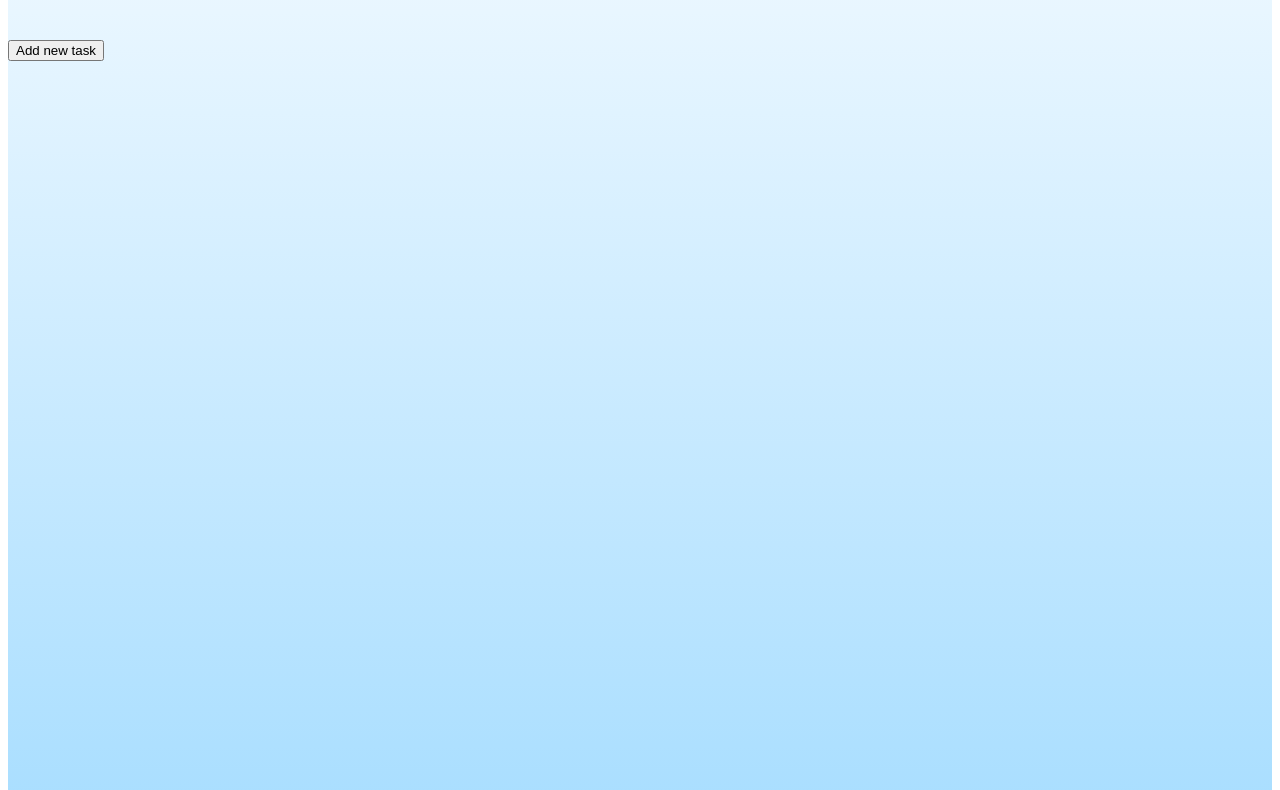
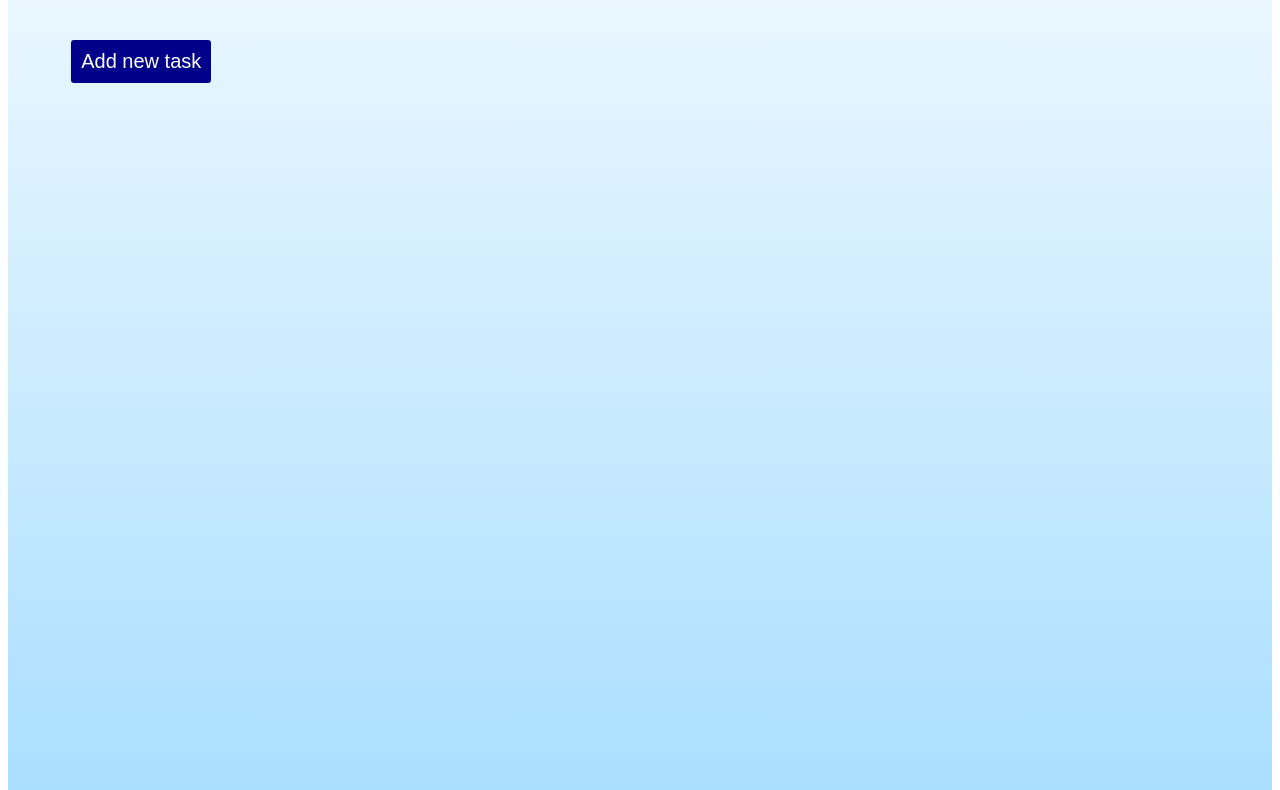
Before and after one commit to Valentina-2608/Task_managing_system, a plain HTML site: page index.html in a window 1280 px wide. Shown: the part 98-888 px from the top of the page. Drawn offline with Linux system fonts and the light colour scheme.

Commit message:
Add styles for block_new_task and button inside this block

```diff
--- a/css/style.css
+++ b/css/style.css
@@ -21,3 +21,22 @@
     color:darkred;
     text-align: center;
 }
+
+.block_new_task{
+    width:90%;
+    margin-left: 5%;
+    height:50px;
+}
+
+#add_task{
+    background-color: darkblue;
+    color:white;
+    border:none;
+    border-radius: 3px;
+    font-size:20px;
+    padding:10px;
+}
+
+#add_task:hover{
+    cursor:pointer;
+}
```
